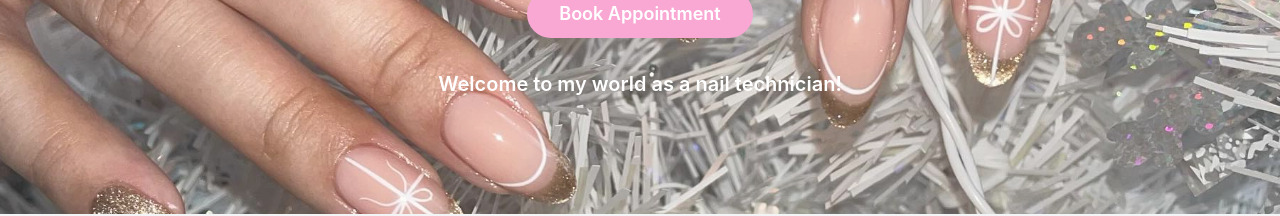
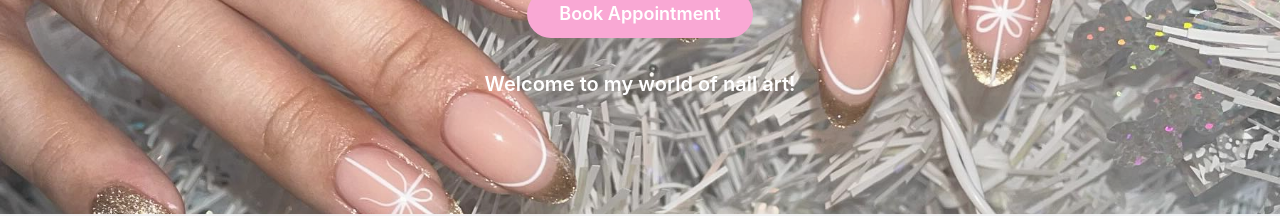
Before and after one commit to ryanpv/beauty-service-app, a React (Create React App) app in the folder client/: page /home in a window 1280 px wide. Shown: the part 320-536 px from the top of the page. Built offline with nearby package versions, Linux system fonts and the light colour scheme; no server answers.

Commit message:
removed height from img

```diff
--- a/client/src/components/home-page.tsx
+++ b/client/src/components/home-page.tsx
@@ -85,7 +85,7 @@ export default function HomePage() {
         </Link>
 
         <p className='text-white text-xl font-semibold text-center'>
-          Welcome to my world as a nail technician!
+          Welcome to my world of nail art!
         </p>
       </div>
 
--- a/client/src/components/photo-gallery.tsx
+++ b/client/src/components/photo-gallery.tsx
@@ -55,7 +55,7 @@ export default function PhotoGallery() {
     return (
       <div className='relative hover:z-30 sm:hover:scale-125 transition-all duration-200' >
         <Link to={`${props.permalink}`} target='_blank'>
-          <img className='h-full rounded-xl max-w-full' src={ props.media_url } alt=''/>
+          <img className='rounded-xl max-w-full' src={ props.media_url } alt=''/>
         </Link>
         <div className='absolute top-0 left-0 w-full px-4 text-center py-2 text-white pointer-events-none'>
           <p className='font-bold text-lg'>{ props.caption?.split('-')[0] }</p>
```
